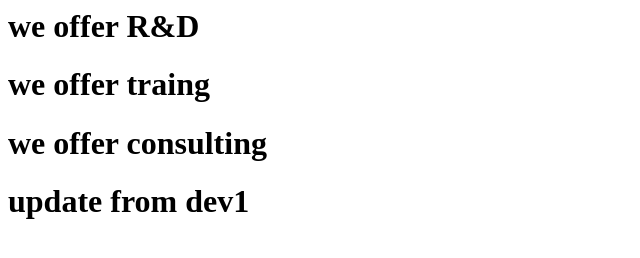
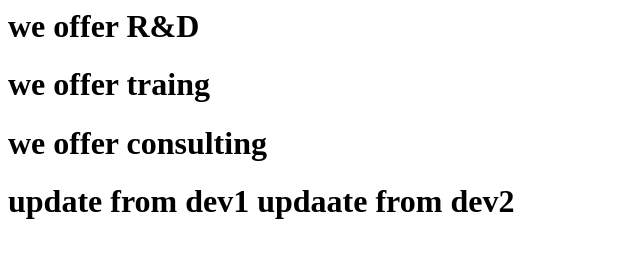
Before and after one commit to soujanyaveda11/test123, a plain HTML site: page services.html in a window 1280 px wide. Shown: the whole page, without its empty margins (0-640 px from the left). Drawn offline with Linux system fonts and the light colour scheme.

Commit message:
update by dev2

```diff
--- a/services.html
+++ b/services.html
@@ -10,3 +10,4 @@ our services
 </body>
 </html>
 update from dev1
+updaate from dev2
```
